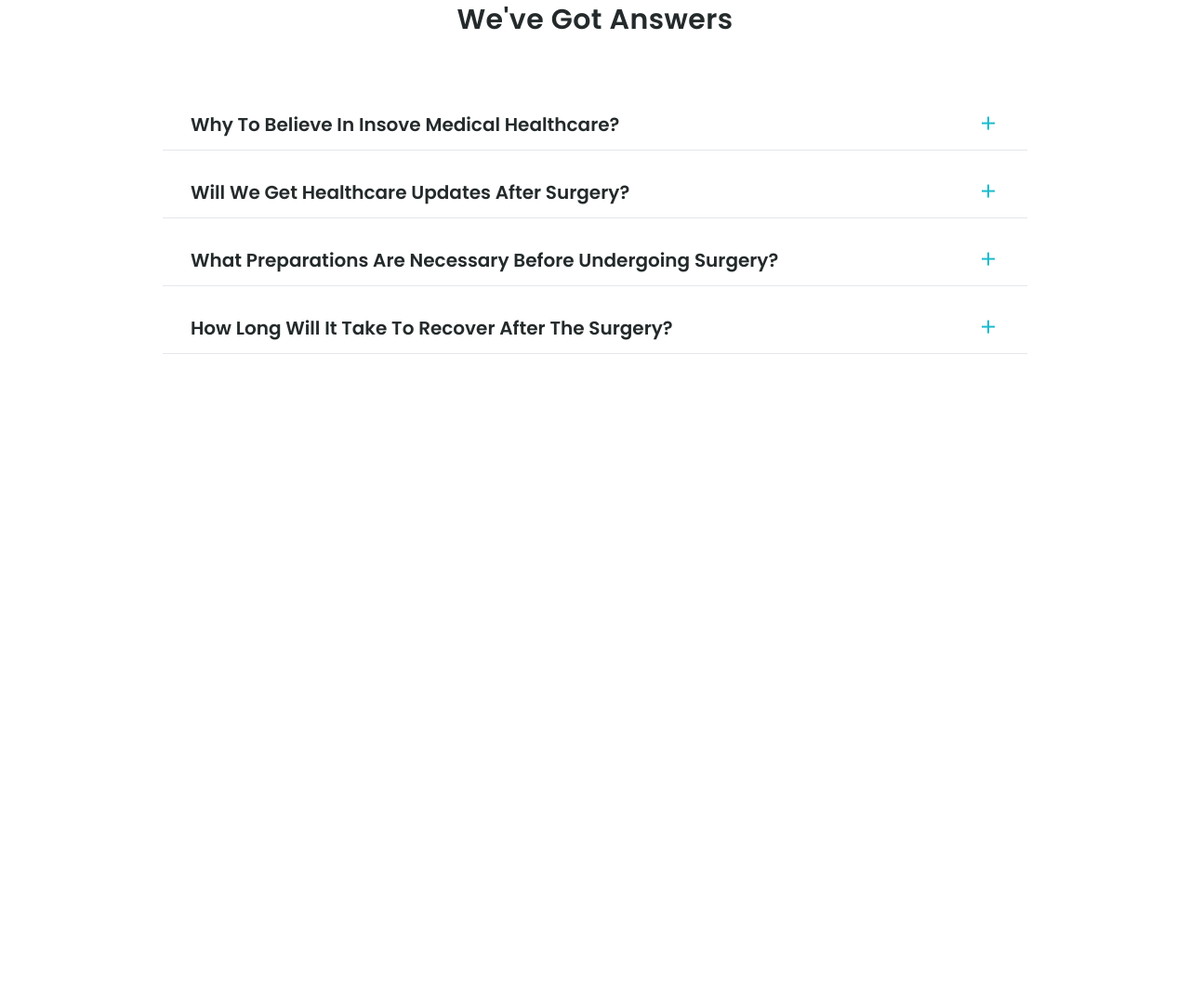
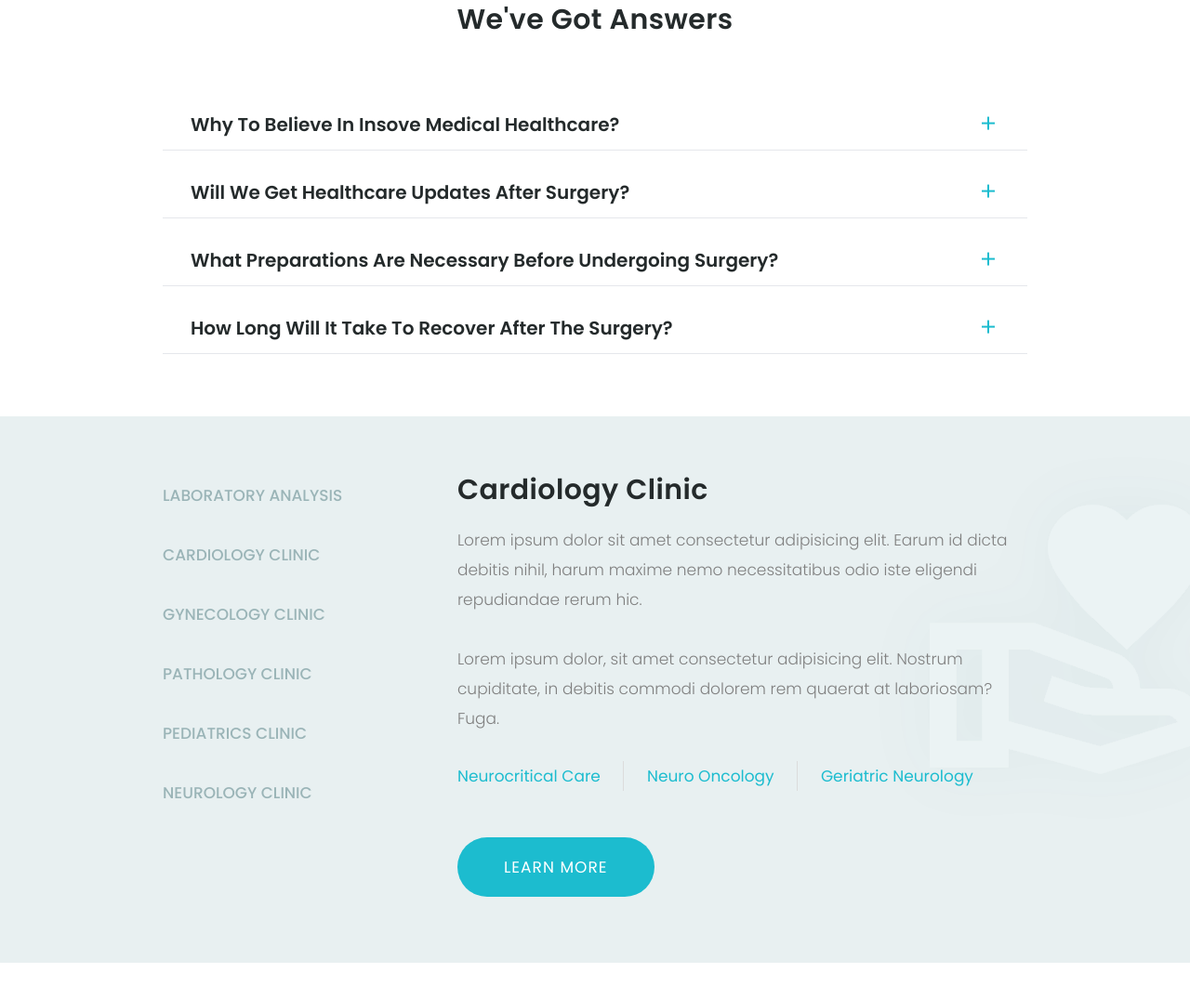
Before and after one commit to fransiskusdave/hospital-website, a website: page index.html in a window 1280 px wide. Shown: the part 3812-4887 px from the top of the page at 93% size. Before the commit the page ends 4193 px from the top, so only its background shows below. Drawn offline with nearby package versions, Linux system fonts and the light colour scheme.

Commit message:
completing departments section

```diff
--- a/index.html
+++ b/index.html
@@ -882,6 +882,70 @@
     </section>
     <!-- FAQ Section End -->
 
+    <!-- Departments Section Start -->
+    <section class="deparments section">
+      <div
+        class="departments__bg bg-departments bg-cover lg:bg-auto bg-center bg-no-repeat max-w-[1466px] mx-4 lg:mx-auto rounded-[20px] px-6 lg:px-0 py-12 lg:pt-[80px] lg:pb-[90px] relative min-h-[588px] flex items-center"
+      >
+        <div class="departments__container container mx-auto">
+          <div class="flex flex-col lg:flex-row gap-x-5">
+            <div
+              class="lg:w-[310px] flex flex-col gap-y-[30px] lg:gap-y-[40px] font-medium uppercase text-center lg:text-left text-base text-[#9ab4b7] lg:pt-3 lg:text-[17px] mb-[50px] lg:mb-0"
+            >
+              <p class="cursor-pointer hover:text-accent transition-all">
+                Laboratory Analysis
+              </p>
+              <p class="cursor-pointer hover:text-accent transition-all">
+                Cardiology Clinic
+              </p>
+              <p class="cursor-pointer hover:text-accent transition-all">
+                Gynecology Clinic
+              </p>
+              <p class="cursor-pointer hover:text-accent transition-all">
+                Pathology Clinic
+              </p>
+              <p class="cursor-pointer hover:text-accent transition-all">
+                Pediatrics Clinic
+              </p>
+              <p class="cursor-pointer hover:text-accent transition-all">
+                Neurology Clinic
+              </p>
+            </div>
+
+            <div class="lg:w-[640px]">
+              <h2 class="h2 mb-[20px] text-center lg:text-left">
+                Cardiology Clinic
+              </h2>
+              <p class="font-light text-center lg:text-left mb-[30px]">
+                Lorem ipsum dolor sit amet consectetur adipisicing elit. Earum
+                id dicta debitis nihil, harum maxime nemo necessitatibus odio
+                iste eligendi repudiandae rerum hic.
+                <br /><br />
+                Lorem ipsum dolor, sit amet consectetur adipisicing elit.
+                Nostrum cupiditate, in debitis commodi dolorem rem quaerat at
+                laboriosam? Fuga.
+              </p>
+              <div
+                class="flex flex-col lg:flex-row items-center lg:justify-between max-w-[555px] mx-auto lg:mx-0 mb-[50px]"
+              >
+                <p class="text-accent lg:border-r border-[#dcdcdc] lg:pr-6">
+                  Neurocritical Care
+                </p>
+                <p class="text-accent lg:border-r border-[#dcdcdc] lg:pr-6">
+                  Neuro Oncology
+                </p>
+                <p class="text-accent">Geriatric Neurology</p>
+              </div>
+              <button class="btn btn-lg btn-accent mx-auto lg:mx-0">
+                Learn More
+              </button>
+            </div>
+          </div>
+        </div>
+      </div>
+    </section>
+    <!-- Departments Section End -->
+
     <!-- Swipper -->
     <script src="dist/js/swiper-bundle.min.js"></script>
 
```
Also changed, not shown: dist/css/style.css.
